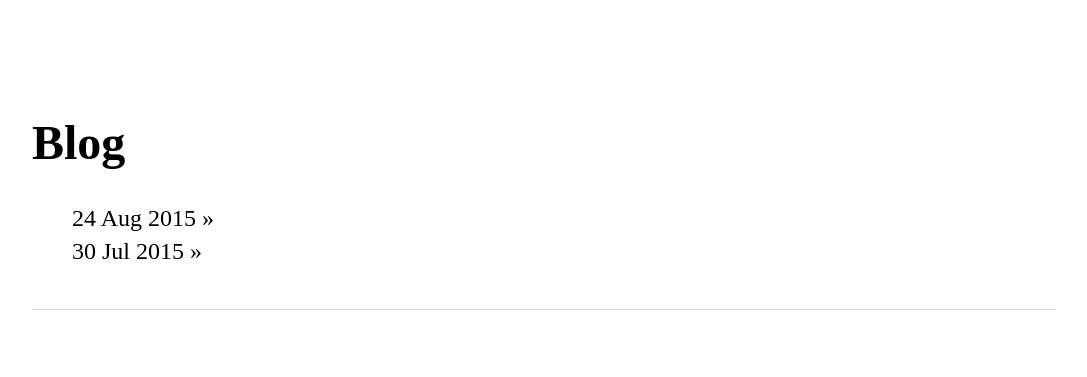
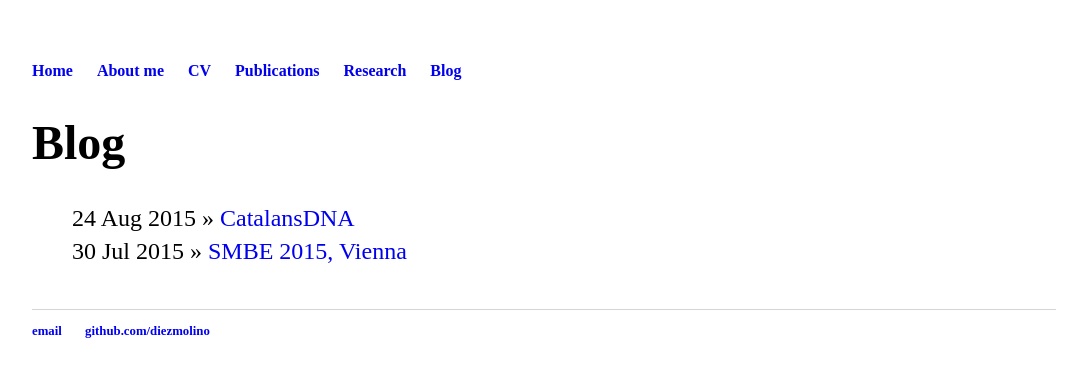
Before and after one commit to DiezMolino/diezmolino.github.io, a Jekyll site: the page built from blog/index.html, in a window 1280 px wide. Shown: the top 377 px of the page, without its empty margins (96-1183 px from the left). Built offline with Jekyll 4.4.1, drawn with Linux system fonts in a browser that asks for light colours.

Commit message:
Update main.css

```diff
--- a/css/main.css
+++ b/css/main.css
@@ -21,10 +21,11 @@ nav ul li, footer ul li {
     display: inline;
     margin-right: 20px;
     line-height: 1.4em;
+    color: White;
+
 }
 a {
     text-decoration: none;
-    color: White;
 }
 a:hover {
     text-decoration: none;
```
